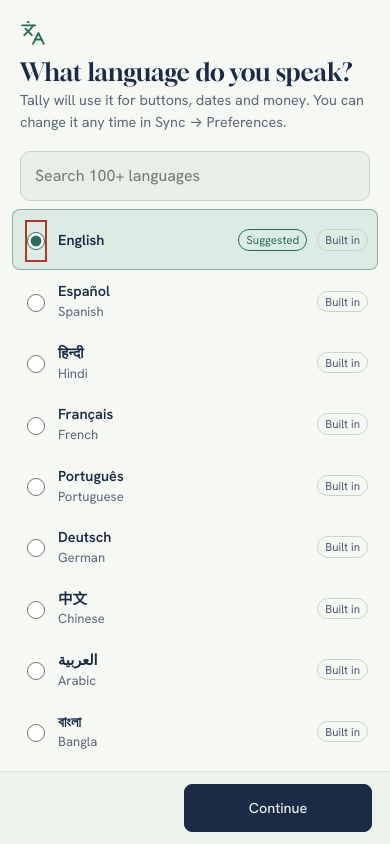
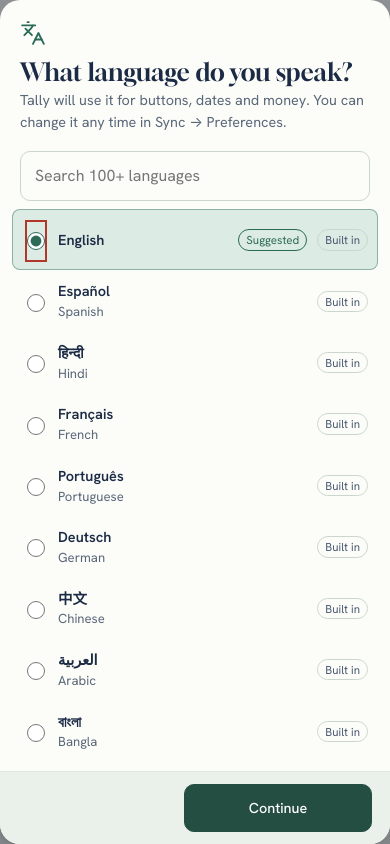
Before and after one commit to finpathdev/Tally, a website: page index.html in a window 390 px wide. Shown: the top 844 px of the page. Drawn offline with Linux system fonts and the light colour scheme.

Commit message:
Polish Tally’s shared visual system across all tabs

```diff
--- a/index.html
+++ b/index.html
@@ -437,6 +437,110 @@ Rules:
 @media (max-width:760px){.ask-fab span{clip-path:inset(50%);white-space:nowrap;width:1px;height:1px;position:absolute;overflow:hidden}.ask-fab{width:46px;height:46px;padding:0;justify-content:center}.flow .figure{font-size:1.85rem;max-width:calc(100% - 60px);padding-right:58px}}
 /*$vite$:1*/
 </style>
+    <style>
+/* Shared visual styles for Tally's light and dark themes. */
+@media screen {
+  :root {
+    --paper: #eef3ed;
+    --card: #fcfdf9;
+    --card-2: #eaf0ea;
+    --line: #cbd7cd;
+    --line-2: #e0e8e0;
+    --r: 16px;
+    --gap: clamp(16px, 2.3vw, 26px);
+    --shadow: 0 1px 2px #1c2b4508, 0 12px 32px -22px #1c2b4555;
+    --primary-fill: #254e42;
+    --primary-text: #ffffff;
+  }
+
+  :root[data-theme=dark] {
+    --paper: #101921;
+    --card: #17232c;
+    --card-2: #1e2d37;
+    --line: #374956;
+    --line-2: #293a46;
+    --shadow: 0 2px 4px #0003, 0 16px 36px -24px #000a;
+    --primary-fill: #8bd6b9;
+    --primary-text: #10251e;
+  }
+
+  body {
+    background: radial-gradient(ellipse at 12% 0, var(--seal-bg), transparent 40rem), var(--paper);
+  }
+
+  .topbar {
+    background: color-mix(in srgb, var(--card) 94%, transparent);
+    border-bottom-color: var(--line-2);
+    box-shadow: 0 4px 20px -18px var(--ink);
+  }
+
+  .tabs { border-color: var(--line-2); }
+  .tab:hover:not([aria-current=page]) { background: var(--card); }
+  .tab[aria-current=page],
+  .btn-primary {
+    background: var(--primary-fill);
+    color: var(--primary-text);
+    border-color: var(--primary-fill);
+  }
+  .btn-primary:hover:not(:disabled) {
+    background: color-mix(in srgb, var(--primary-fill) 88%, var(--primary-text));
+    border-color: var(--primary-fill);
+  }
+
+  main { padding-inline: clamp(16px, 3vw, 32px); }
+  .section-title {
+    font-size: clamp(1.9rem, 3.2vw, 2.65rem);
+    letter-spacing: -.035em;
+    overflow-wrap: anywhere;
+  }
+
+  .card { border-color: var(--line-2); }
+  .card h3 { line-height: 1.25; }
+  .card-head { row-gap: 8px; }
+  .empty {
+    background: color-mix(in srgb, var(--card-2) 45%, var(--card));
+    border-radius: var(--r);
+  }
+
+  .safe-card {
+    border-inline-start-color: var(--seal);
+    background: linear-gradient(115deg, var(--seal-bg), var(--card) 72%);
+  }
+  .safe-card.lvl-warn {
+    background: linear-gradient(115deg, var(--ochre-bg), var(--card) 72%);
+  }
+  .safe-card.lvl-over {
+    background: linear-gradient(115deg, var(--serial-bg), var(--card) 72%);
+  }
+  .safe-card.setup { background: var(--card); }
+
+  .flow-track { height: 8px; }
+  .flow .figure { overflow-wrap: anywhere; }
+
+  .btn { border-radius: 10px; }
+  .btn:disabled { cursor: default; }
+  input:not([type=checkbox]):not([type=radio]),
+  select, textarea {
+    border-radius: 10px;
+    background-color: var(--card);
+  }
+  .table th { background: var(--card-2); }
+  .table tbody tr:hover { background: color-mix(in srgb, var(--card-2) 45%, transparent); }
+
+  .dialog { border-radius: 20px; }
+  .dialog::backdrop { backdrop-filter: blur(4px); }
+
+  @media (max-width: 760px) {
+    .topbar { background: var(--card); }
+    .tabs {
+      border-top-color: var(--line);
+      box-shadow: 0 -6px 24px -20px var(--ink);
+    }
+    .tab { min-height: 44px; justify-content: center; }
+    .table tbody tr:hover { background: transparent; }
+  }
+}
+    </style>
   </head>
   <body>
     <div id="app">
```
